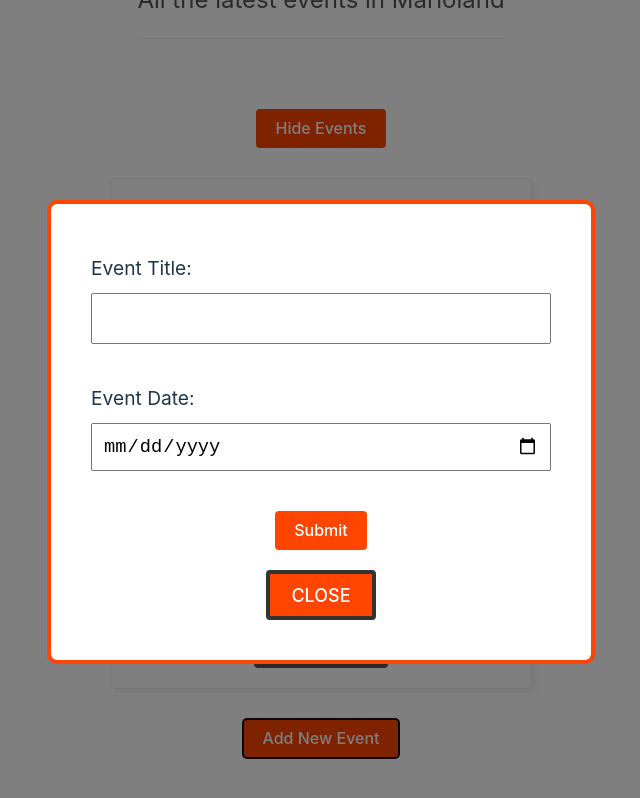
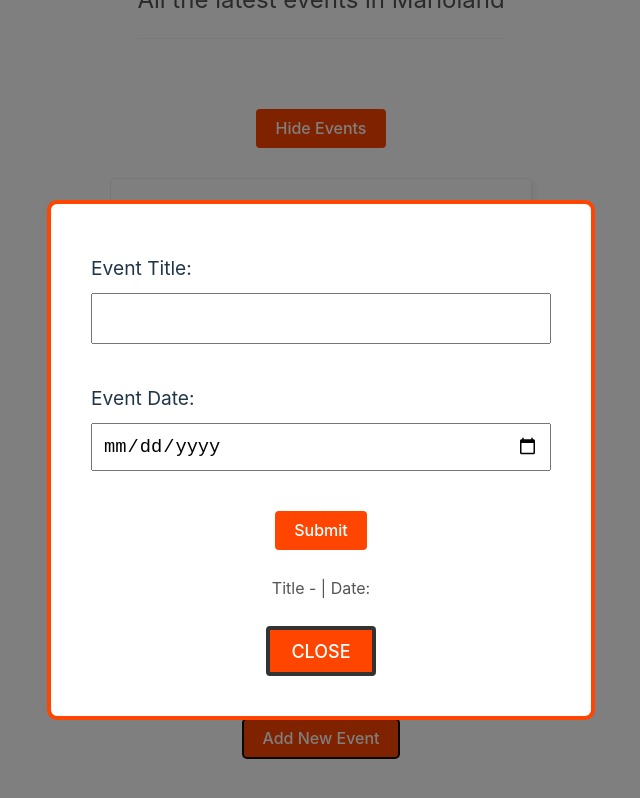
Before and after one commit to em-torres/course-build-web-apps-with-react-and-firebase, a React (Vite) app: page / in a window 1280 px wide. Both pictures are taken after a click on the button "Add New Event". Shown: the part 221-1019 px from the top of the page, without its empty margins (319-959 px from the left). Built offline with nearby package versions, Linux system fonts and the light colour scheme.

Commit message:
T-22: Adding OnChange events

```diff
--- a/src/components/NewEventForm.tsx
+++ b/src/components/NewEventForm.tsx
@@ -1,19 +1,22 @@
 import styles from './styles/NewEventForm.module.css'
+import {useState} from "react";
 
 export default function NewEventForm () {
+    const [title, setTitle] = useState<string>('')
+    const [date, setDate] = useState<string>('')
+
     return (
-        <>
         <form className={ styles.newEventForm }>
             <label>
                 <span>Event Title:</span>
-                    <input type="text"/>
+                <input type="text" onChange={ (e) => { setTitle(e.target.value) } } />
             </label>
             <label>
                 <span>Event Date:</span>
-                    <input type="date"/>
+                <input type="date" onChange={ (e) => { setDate(e.target.value) } } />
             </label>
             <button>Submit</button>
+            <p>Title - { title } | Date: { date }</p>
         </form>
-        </>
     );
 }
```
Lines whose indentation alone changed are shown as unchanged.
